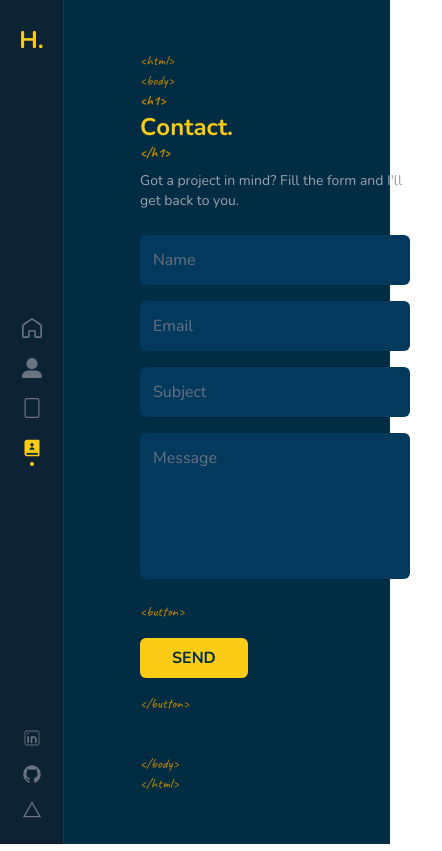
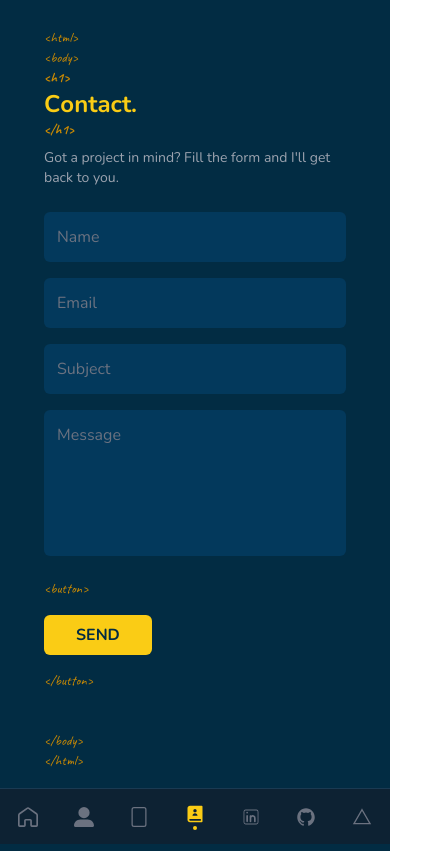
Before and after one commit to MuhammadHamza524727/My-Second-Portfolio, a Next.js app: page /contact in a window 390 px wide. Shown: the whole page, 442 px wide, since content can reach past the window. Built offline with nearby package versions, Linux system fonts and the light colour scheme.

Commit message:
mobile ui change

```diff
--- a/src/app/about/page.tsx
+++ b/src/app/about/page.tsx
@@ -19,12 +19,9 @@ const Page = () => {
   const [isContactHovered, setIsContactHovered] = useState(false);
 
   return (
-    <div  className="flex flex-col items-start justify-center nunito p-7 min-h-screen bg-[#022C43] text-white">
-      {/* Sidebar */}
-      {/* <Navbar/> */}
-
+    <div  className="flex flex-col items-start justify-center nunito p-7 pb-20 md:pb-7 min-h-screen bg-[#022C43] text-white">
       {/* Main Content */}
-      <main className="ml-20 flex flex-col items-start justify-start text-start md:max-w-5xl px-8  ">
+      <main className="ml-0 md:ml-20 flex flex-col items-start justify-start text-start md:max-w-5xl px-4 md:px-8">
         <div className="text-gray-400">
           <p className="text-sm text-yellow-600 caveat">&lt;html&gt;</p>
           <p className="text-sm text-yellow-600 md:mb-10 caveat">
@@ -62,7 +59,7 @@ const Page = () => {
             &lt;/h1&gt;
           </p>
         </h1>
-        <div data-aos="zoom-in-right" className="flex gap-64  ">
+        <div data-aos="zoom-in-right" className="flex flex-col md:flex-row gap-8 md:gap-16">
           <p className="md:text-[14px] flex sm:text-[10px] mt-4 text-gray-300 sm:w-[80%] md:w-[50%]">
             I m a passionate front-end developer on a journey to become a
             full-stack powerhouse. <br />
--- a/src/app/contact/page.tsx
+++ b/src/app/contact/page.tsx
@@ -67,8 +67,8 @@ const Page = () => {
   };
 
   return (
-    <div className="flex flex-col items-start justify-center nunito p-7 min-h-screen bg-[#022C43] text-white">
-      <main className="ml-20 flex flex-col items-start justify-start text-start w-full max-w-2xl px-8">
+    <div className="flex flex-col items-start justify-center nunito p-7 pb-20 md:pb-7 min-h-screen bg-[#022C43] text-white">
+      <main className="ml-0 md:ml-20 flex flex-col items-start justify-start text-start w-full max-w-2xl px-4 md:px-8">
         {/* HTML Tags */}
         <div>
           <p className="text-sm text-yellow-600 caveat">&lt;html&gt;</p>
--- a/src/app/portfolio/page.tsx
+++ b/src/app/portfolio/page.tsx
@@ -44,8 +44,8 @@ const Page = () => {
   }, []);
 
   return (
-    <div className="nunito flex flex-col items-start justify-start p-7 min-h-screen bg-[#022C43] text-white">
-      <main className="ml-20 flex flex-col items-start justify-start text-start w-full max-w-5xl px-8">
+    <div className="nunito flex flex-col items-start justify-start p-7 pb-20 md:pb-7 min-h-screen bg-[#022C43] text-white">
+      <main className="ml-0 md:ml-20 flex flex-col items-start justify-start text-start w-full max-w-5xl px-4 md:px-8">
         {/* HTML Tags */}
         <div>
           <p className="text-sm text-yellow-600 caveat">&lt;html&gt;</p>
--- a/src/components/HomePage.tsx
+++ b/src/components/HomePage.tsx
@@ -19,9 +19,9 @@ const HomePage = () => {
       {isLoading ? (
         <Loader />
       ) : (
-        <div  className="flex nunito flex-col items-start justify-center p-7 min-h-screen bg-[#022C43] text-white">
+        <div  className="flex nunito flex-col items-start justify-center p-7 pb-20 md:pb-7 min-h-screen bg-[#022C43] text-white">
           {/* Main Content */}
-          <main className="ml-20 flex flex-col items-start justify-start text-start max-w-2xl px-8">
+          <main className="ml-0 md:ml-20 flex flex-col items-start justify-start text-start max-w-2xl px-4 md:px-8">
             <div className="text-gray-400">
               <p className="text-sm text-yellow-600 caveat">&lt;html&gt;</p>
               <p className="text-sm text-yellow-600 md:mb-10 caveat">
--- a/src/components/Navbar.tsx
+++ b/src/components/Navbar.tsx
@@ -39,7 +39,9 @@ const Navbar = () => {
   ];
 
   return (
-    <div className="fixed left-0 top-0 h-full w-16 flex flex-col items-center bg-[#0d2233] border-r border-[#1a3a52] z-50">
+    <>
+      {/* Desktop sidebar */}
+      <div className="hidden md:flex fixed left-0 top-0 h-full w-16 flex-col items-center bg-[#0d2233] border-r border-[#1a3a52] z-50">
         {/* Logo */}
         <div className="mt-6">
           <Link href="/">
@@ -83,6 +85,35 @@ const Navbar = () => {
           ))}
         </div>
       </div>
+
+      {/* Mobile bottom bar */}
+      <div className="md:hidden fixed bottom-0 left-0 right-0 h-14 flex items-center justify-around bg-[#0d2233] border-t border-[#1a3a52] z-50">
+        {navLinks.map(({ href, icon, label }) => {
+          const isActive = pathname === href;
+          return (
+            <Link key={href} href={href} title={label} className="flex flex-col items-center gap-0.5">
+              <span
+                className={`text-xl transition-colors ${
+                  isActive ? "text-yellow-400" : "text-gray-500"
+                }`}
+              >
+                {icon}
+              </span>
+              {isActive && (
+                <span className="block w-1 h-1 bg-yellow-400 rounded-full" />
+              )}
+            </Link>
+          );
+        })}
+        {socialLinks.map(({ href, icon, label }) => (
+          <Link key={href} href={href} target="_blank" title={label}>
+            <span className="text-xl text-gray-500">
+              {icon}
+            </span>
+          </Link>
+        ))}
+      </div>
+    </>
   );
 };
 
```
Lines whose indentation alone changed are shown as unchanged.
